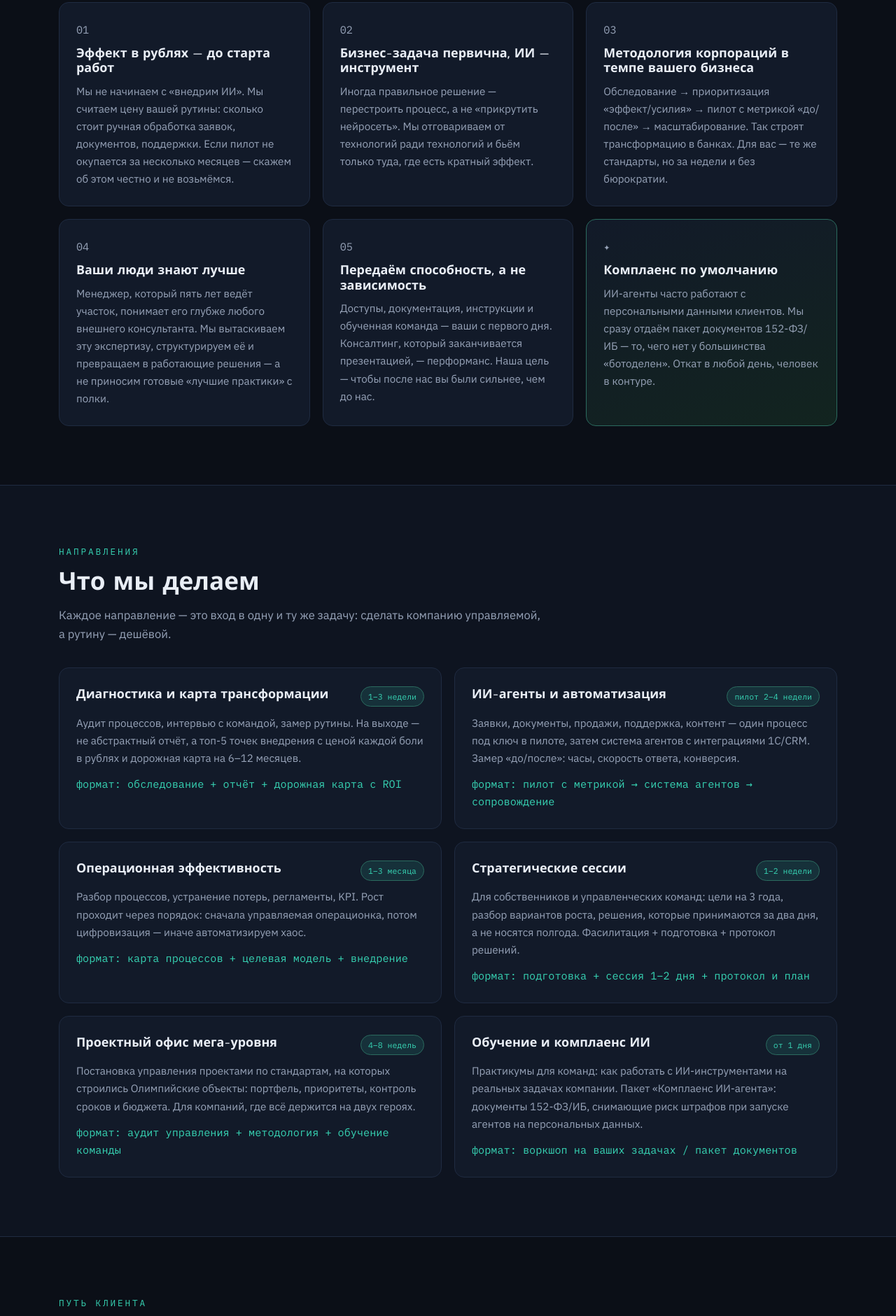
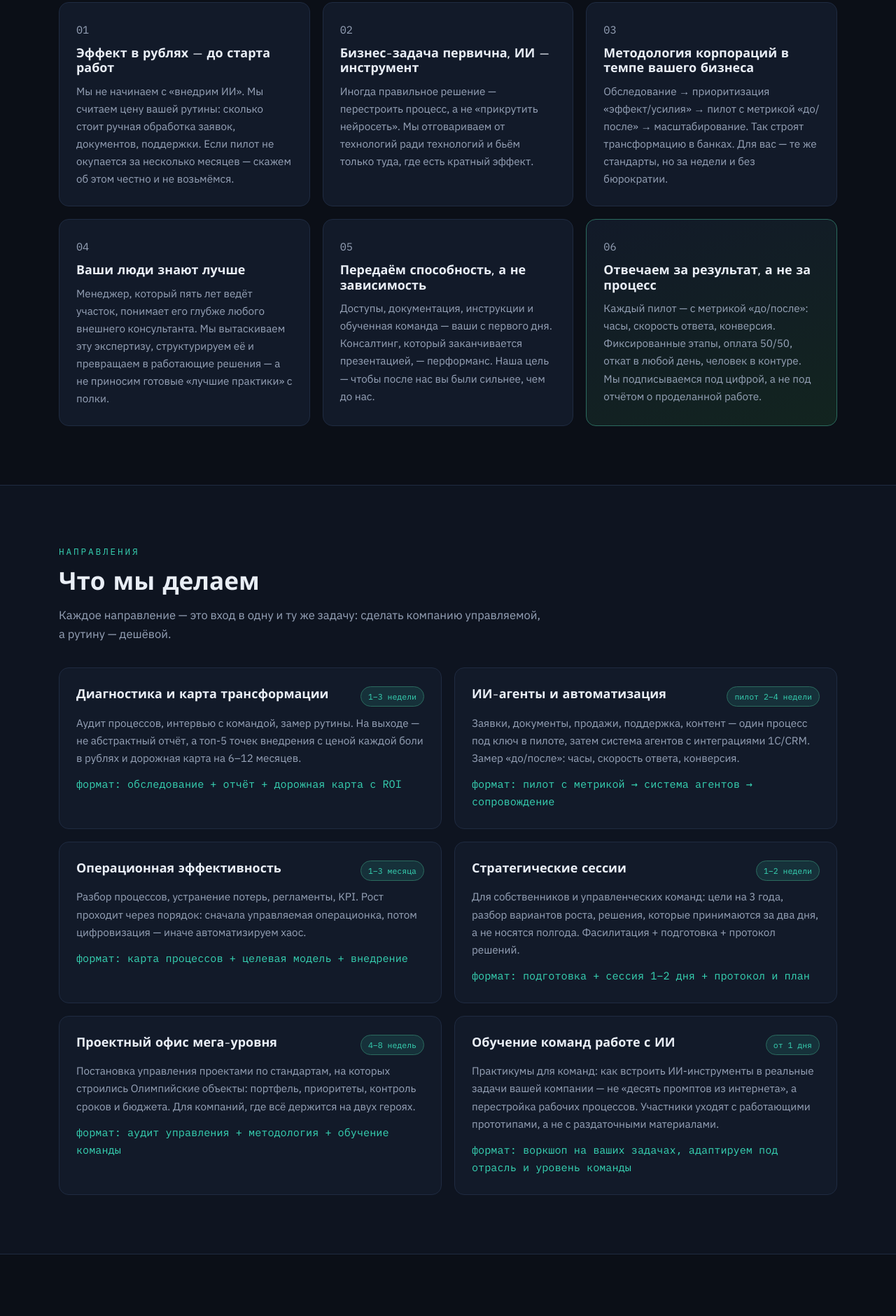
Before and after one commit to Matveyft/vershina, a plain HTML site: page index.html in a window 1280 px wide. Shown: the part 1016-2897 px from the top of the page at 70% size. Drawn offline with nearby package versions, Linux system fonts and the light colour scheme.

Commit message:
Комплаенс и 152-ФЗ убраны; шестой принцип «Отвечаем за результат»; обучение без комплаенс-пакета
Co-Authored-By: Claude Code <noreply@anthropic.com>

```diff
--- a/index.html
+++ b/index.html
@@ -97,7 +97,7 @@
 <section class="section" id="principles">
   <div class="container">
     <p class="section__kicker">наш подход</p>
-    <h2 class="section__title">Пять принципов, по которым мы работаем</h2>
+    <h2 class="section__title">Шесть принципов, по которым мы работаем</h2>
 
     <div class="grid grid--3">
       <article class="card reveal">
@@ -126,9 +126,9 @@
         <p>Доступы, документация, инструкции и обученная команда — ваши с первого дня. Консалтинг, который заканчивается презентацией, — перформанс. Наша цель — чтобы после нас вы были сильнее, чем до нас.</p>
       </article>
       <article class="card card--accent reveal">
-        <p class="card__num">✦</p>
-        <h3>Комплаенс по умолчанию</h3>
-        <p>ИИ-агенты часто работают с персональными данными клиентов. Мы сразу отдаём пакет документов 152-ФЗ/ИБ — то, чего нет у большинства «ботоделен». Откат в любой день, человек в контуре.</p>
+        <p class="card__num">06</p>
+        <h3>Отвечаем за результат, а не за процесс</h3>
+        <p>Каждый пилот — с метрикой «до/после»: часы, скорость ответа, конверсия. Фиксированные этапы, оплата 50/50, откат в любой день, человек в контуре. Мы подписываемся под цифрой, а не под отчётом о проделанной работе.</p>
       </article>
     </div>
   </div>
@@ -189,11 +189,11 @@
 
       <article class="card card--service reveal">
         <div class="card__head">
-          <h3>Обучение и комплаенс ИИ</h3>
+          <h3>Обучение команд работе с ИИ</h3>
           <span class="chip">от 1 дня</span>
         </div>
-        <p>Практикумы для команд: как работать с ИИ-инструментами на реальных задачах компании. Пакет «Комплаенс ИИ-агента»: документы 152-ФЗ/ИБ, снимающие риск штрафов при запуске агентов на персональных данных.</p>
-        <p class="card__meta">формат: воркшоп на ваших задачах / пакет документов</p>
+        <p>Практикумы для команд: как встроить ИИ-инструменты в реальные задачи вашей компании — не «десять промптов из интернета», а перестройка рабочих процессов. Участники уходят с работающими прототипами, а не с раздаточными материалами.</p>
+        <p class="card__meta">формат: воркшоп на ваших задачах, адаптируем под отрасль и уровень команды</p>
       </article>
     </div>
   </div>
@@ -340,7 +340,7 @@
     </details>
     <details class="faq reveal">
       <summary>Что с конфиденциальностью и персональными данными?</summary>
-      <p>NDA по умолчанию. ИИ-агенты разворачиваем в вашем контуре или в российском облаке, персональные данные клиентов не покидают компанию. Пакет документов 152-ФЗ/ИБ — отдельный аддон, который снимает вопросы регулятора (и который редко кто предлагает).</p>
+      <p>NDA по умолчанию. ИИ-агенты разворачиваем в вашем контуре или в российском облаке — данные клиентов не покидают компанию. Доступы и документация передаются вам с первого дня.</p>
     </details>
     <details class="faq reveal">
       <summary>Сколько это стоит?</summary>
```
Also changed, not shown: llms.txt.
